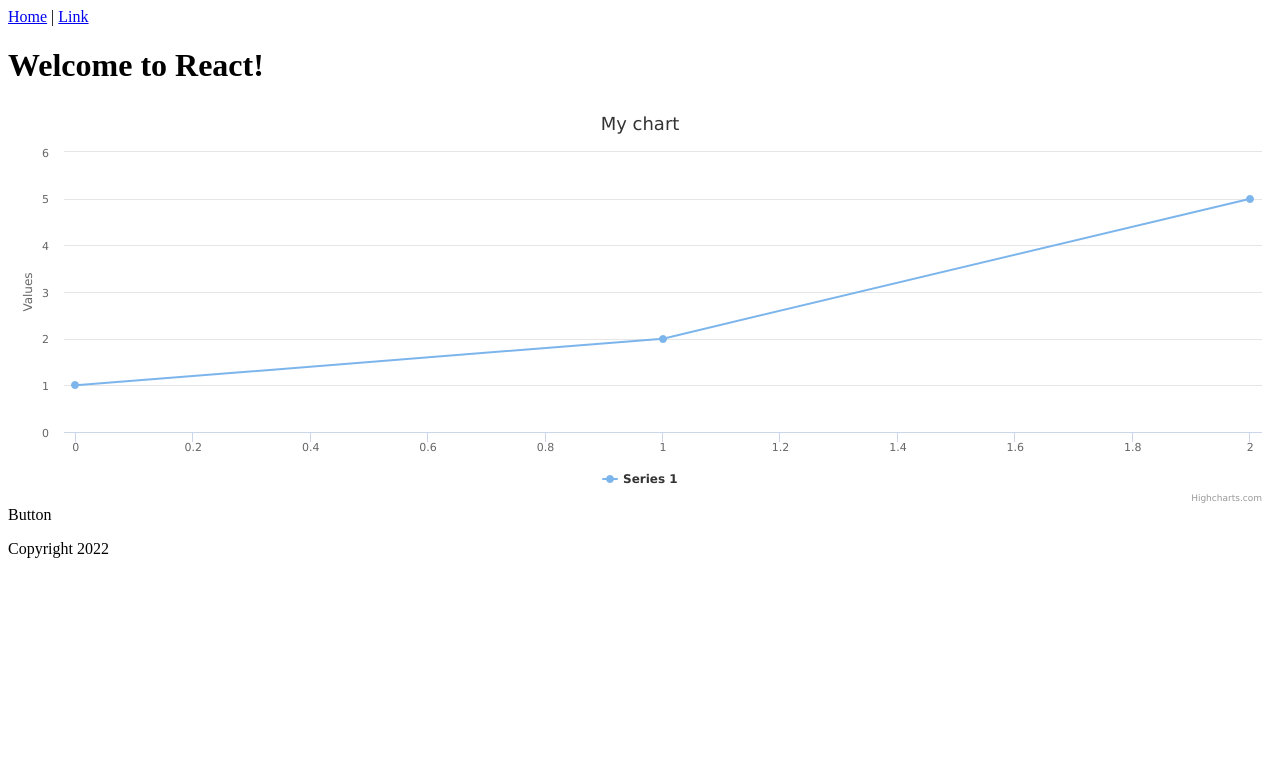
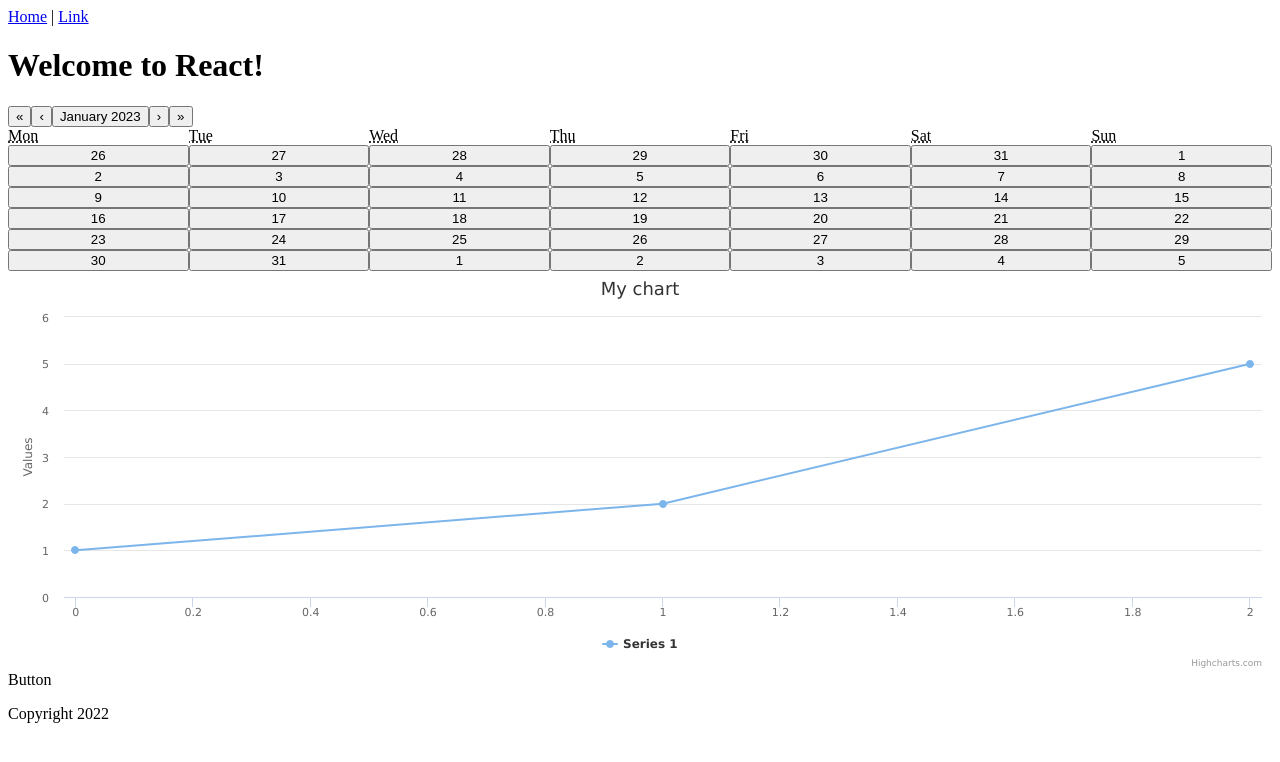
Before and after one commit to makbusher/react-library-practice, a React (Vite) app: page / in a window 1280 px wide. Shown: the top 762 px of the page. Built offline with nearby package versions, Linux system fonts and the light colour scheme; some icons are missing.

Commit message:
add calendar

```diff
--- a/src/Content.jsx
+++ b/src/Content.jsx
@@ -1,8 +1,9 @@
 import { AwesomeButton } from 'react-awesome-button';
 import 'react-awesome-button/dist/styles.css';
-import React from 'react';
 import Highcharts from 'highcharts';
 import HighchartsReact from 'highcharts-react-official';
+import React, { useState } from 'react';
+import Calendar from 'react-calendar';
 
 
 const options = {
@@ -15,9 +16,12 @@
 };
 
 export function Content() {
+  const [value, onChange] = useState(new Date());
+
   return (
     <div>
       <h1>Welcome to React!</h1>
+      <Calendar onChange={onChange} value={value} />
       <HighchartsReact
         highcharts={Highcharts}
         options={options}
```
